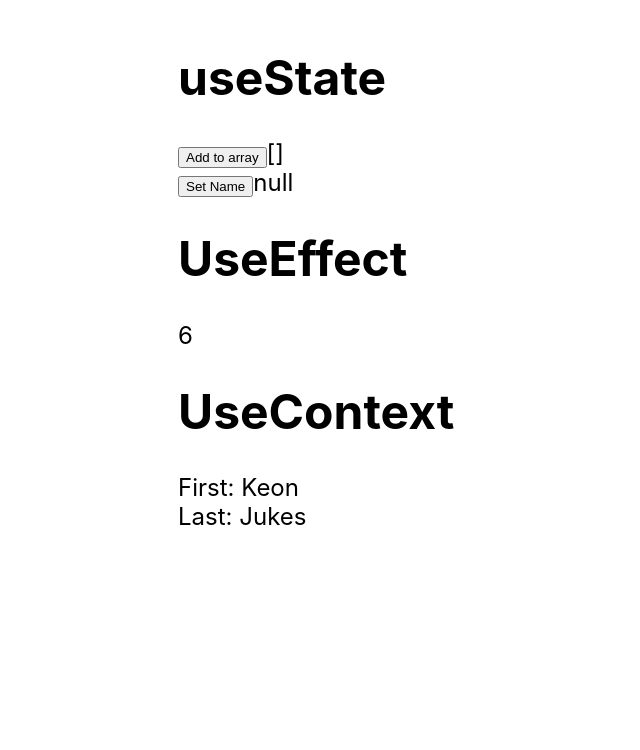
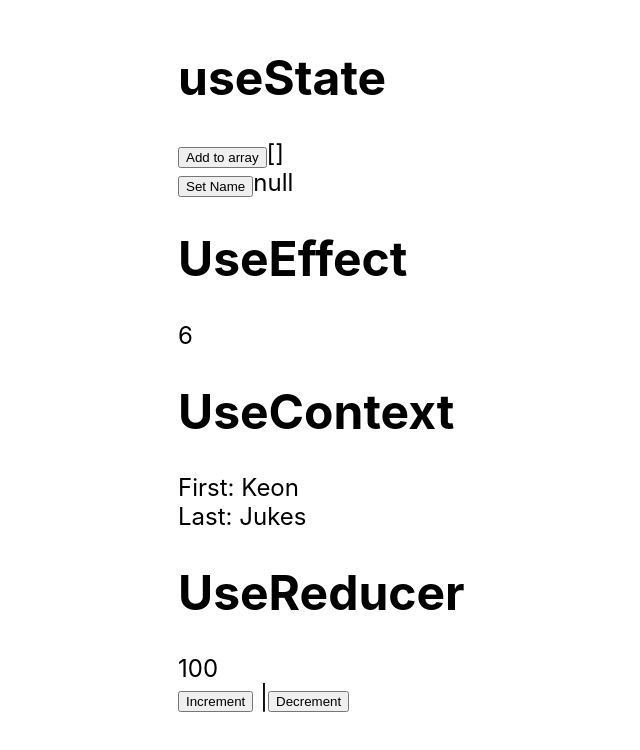
Before and after one commit to Keon-Jukes/meal-tracker, a React (Create React App) app: page / in a window 1280 px wide. Shown: the top 750 px of the page, without its empty margins (62-702 px from the left). Built offline with nearby package versions, Linux system fonts and the light colour scheme.

Commit message:
useReducer practice

```diff
--- a/src/App.tsx
+++ b/src/App.tsx
@@ -1,6 +1,8 @@
 import UseStateComponent from "./useStateComponent";
 import UseEffectComponent from "./UseEffectComponent";
 import UseContextComponent from "./UseContextComponent";
+import UseReducerComponent from "./UseReducer";
+
 
 function App() {
   return (
@@ -11,6 +13,8 @@
       <UseEffectComponent />
       <h1>UseContext</h1>
       <UseContextComponent />
+      <h1>UseReducer</h1>
+      <UseReducerComponent />
     </div>
   );
 }
--- /dev/null
+++ b/src/UseReducer.tsx
@@ -0,0 +1,48 @@
+import { useReducer } from "react";
+
+const initialState = {
+    counter: 100,
+};
+
+type ACTIONTYPES =
+| {type: "increment"; payload: number;}
+| {type: "decrement"; payload: number;}
+
+function counterReducer(state: typeof initialState, action: ACTIONTYPES){
+    switch(action.type){
+        case "increment":
+            return {
+                ...state,
+                counter: state.counter + action.payload,
+            }
+            case "decrement":
+                return {
+                    ...state,
+                    counter: state.counter - action.payload,
+                }
+                default:
+                    throw new Error("Bad action");
+    }
+}
+
+function useReducerComponent(){
+    const [state, dispatch] = useReducer(counterReducer, initialState);
+
+    return(
+        <div>
+            <div>{state.counter}</div>
+            <div>
+            <button onClick={() => dispatch({
+                type: "increment",
+                payload: 10
+            })}>Increment</button>  |
+            <button onClick={() => dispatch({
+                type: "decrement",
+                payload: 5
+            })}>Decrement</button>
+        </div>
+        </div>
+    )
+}
+
+export default useReducerComponent;
```
